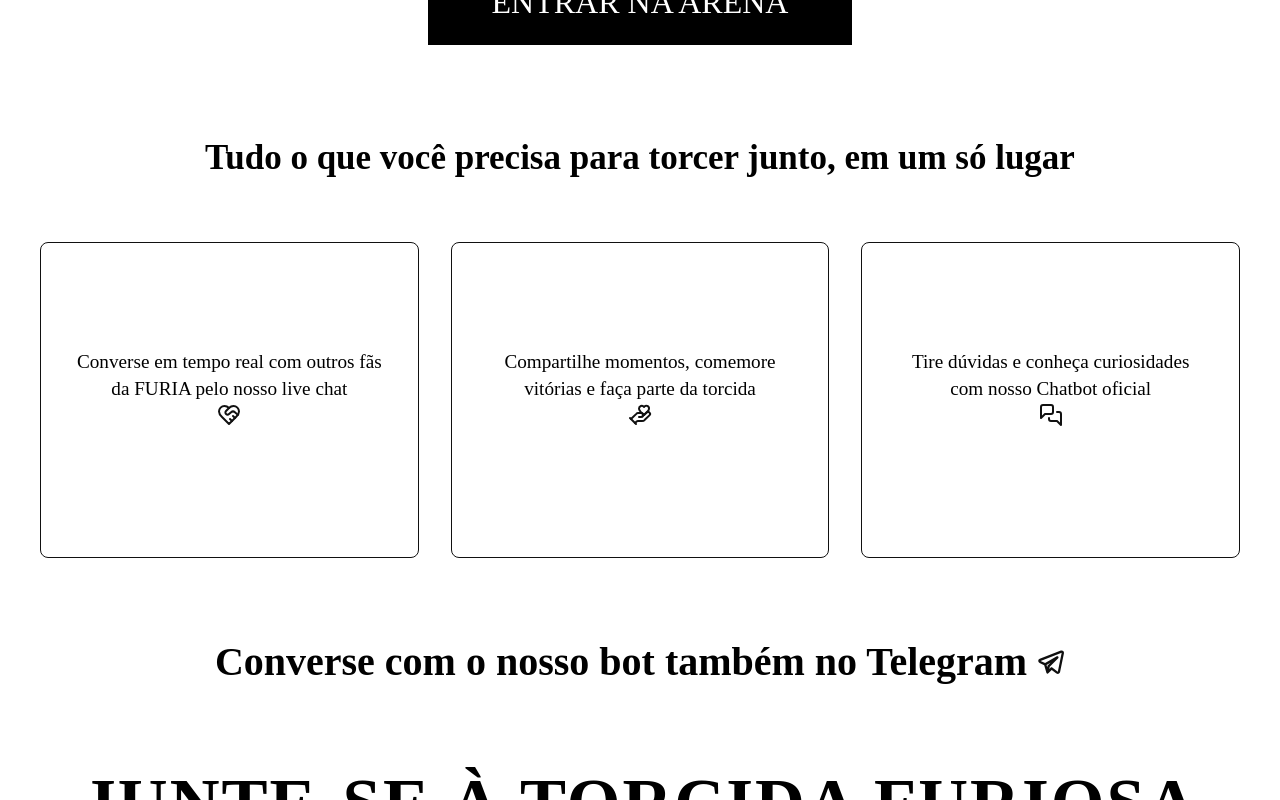
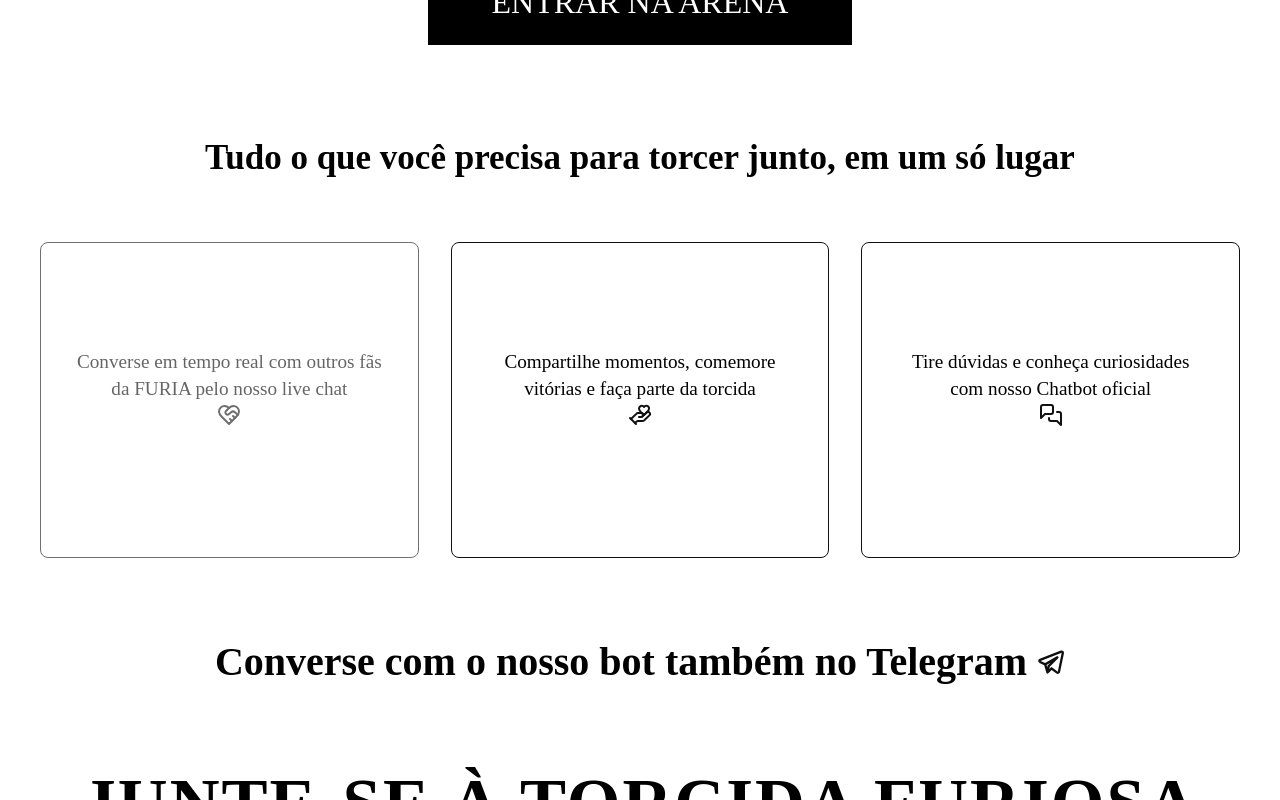
Before and after one commit to Bex-Hard/arena-furia-front, a React (Create React App) app: page / in a window 1280 px wide. In both pictures the pointer is over the element 229 px from the left and 1645 px from the top of the page. Shown: the part 1245-2045 px from the top of the page. Built offline with nearby package versions, Linux system fonts and the light colour scheme.

Commit message:
hover na feature card

```diff
--- a/src/pages/landingpage/landingpage.css
+++ b/src/pages/landingpage/landingpage.css
@@ -114,6 +114,7 @@
     justify-content: center;
     text-align: center;
 }
+.feature-card:hover {opacity: .6;}
 
 .feature-icon {
     font-size: 3rem;
```
